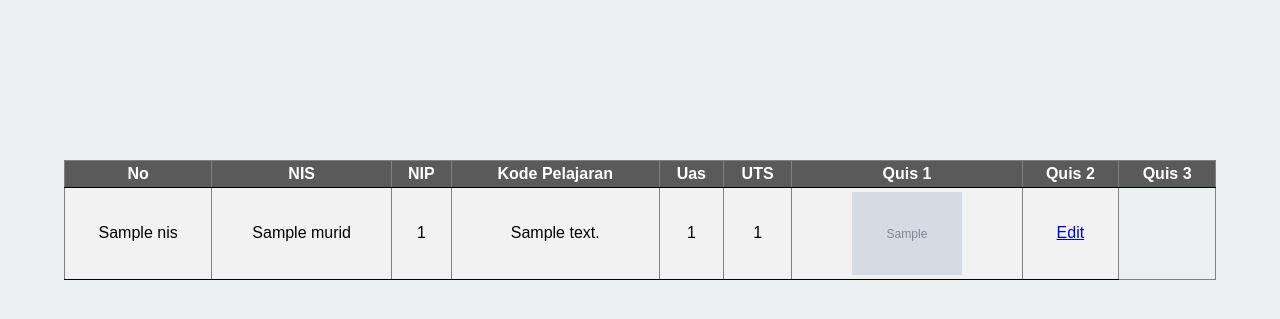
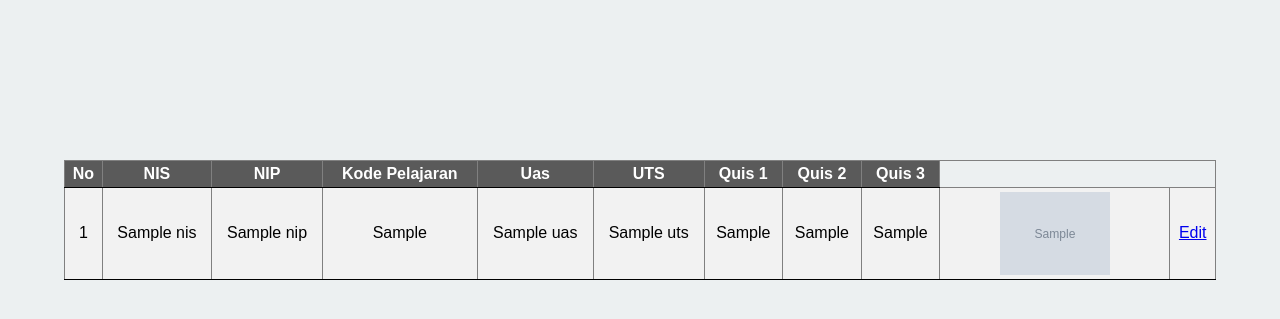
Before and after one commit to Zersya/Web-Sistem-Sekolah, a PHP site: the page made by application/views/v_ortu.php in a window 1280 px wide. Shown: the top 319 px of the page. Run offline with PHP 8.4, Linux system fonts and the light colour scheme; the template is opened without the code that fills it: most values are stand-ins (such as "Sample title", 1, 10 or a date in 2020); grey boxes marked "Sample" are stand-in pictures; data that the repository does not hold is empty.

Commit message:
Orang tua
lanjutan kemaren

```diff
--- a/application/views/v_ortu.php
+++ b/application/views/v_ortu.php
@@ -21,12 +21,15 @@
       <?php
         foreach($murid as $data){
           echo "<tr>";
-          echo "<td align='center'>".$data->NIS."</td>";
-          echo "<td align='center'>".$data->Nama_murid."</td>";
-          echo "<td align='center'>".$data->angkatan_murid."</td>";
-          echo "<td align='center'>".$data->alamat_murid."</td>";
-          echo "<td align='center'>".$data->agama_murid."</td>";
-          echo "<td align='center'>".$data->wali_murid."</td>";
+          echo "<td align='center'>".$data->No."</td>";
+          echo "<td align='center'>".$data->Nis."</td>";
+          echo "<td align='center'>".$data->Nip."</td>";
+          echo "<td align='center'>".$data->Kode_Pelajaran."</td>";
+          echo "<td align='center'>".$data->UAS."</td>";
+          echo "<td align='center'>".$data->UTS."</td>";
+		  echo "<td align='center'>".$data->Quis1."</td>";
+		  echo "<td align='center'>".$data->Quis2."</td>";
+		  echo "<td align='center'>".$data->Quis3."</td>";
           echo "<td width='20%' align='center'><img width='50%' src='".$data->foto."'/></td>";
           echo "<td align='center'><a href='./edit/$data->NIS'>Edit</a></td>";
           echo "</tr>";
```
Also changed, not shown: application/controllers/ortu.php (+25 -2 lines).
